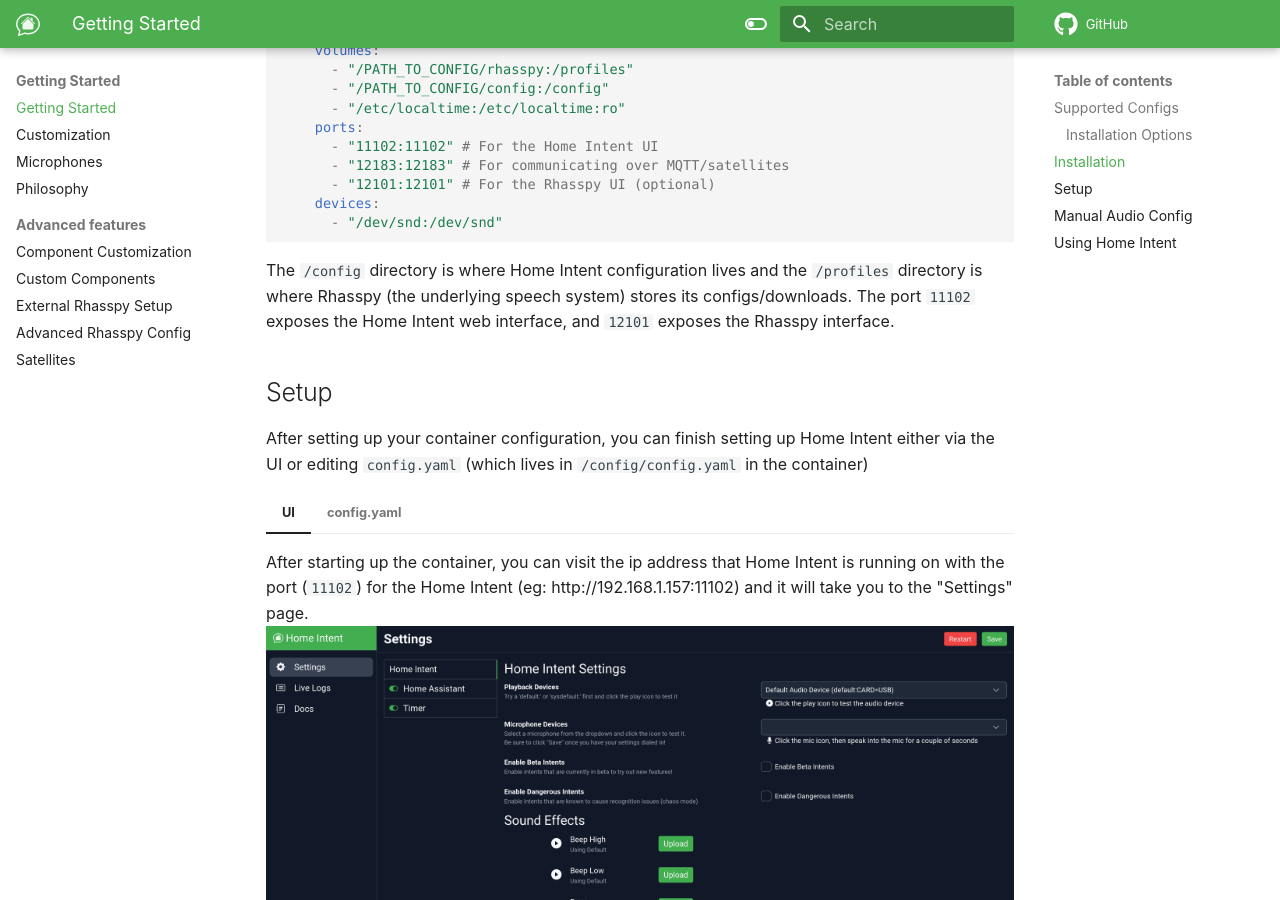
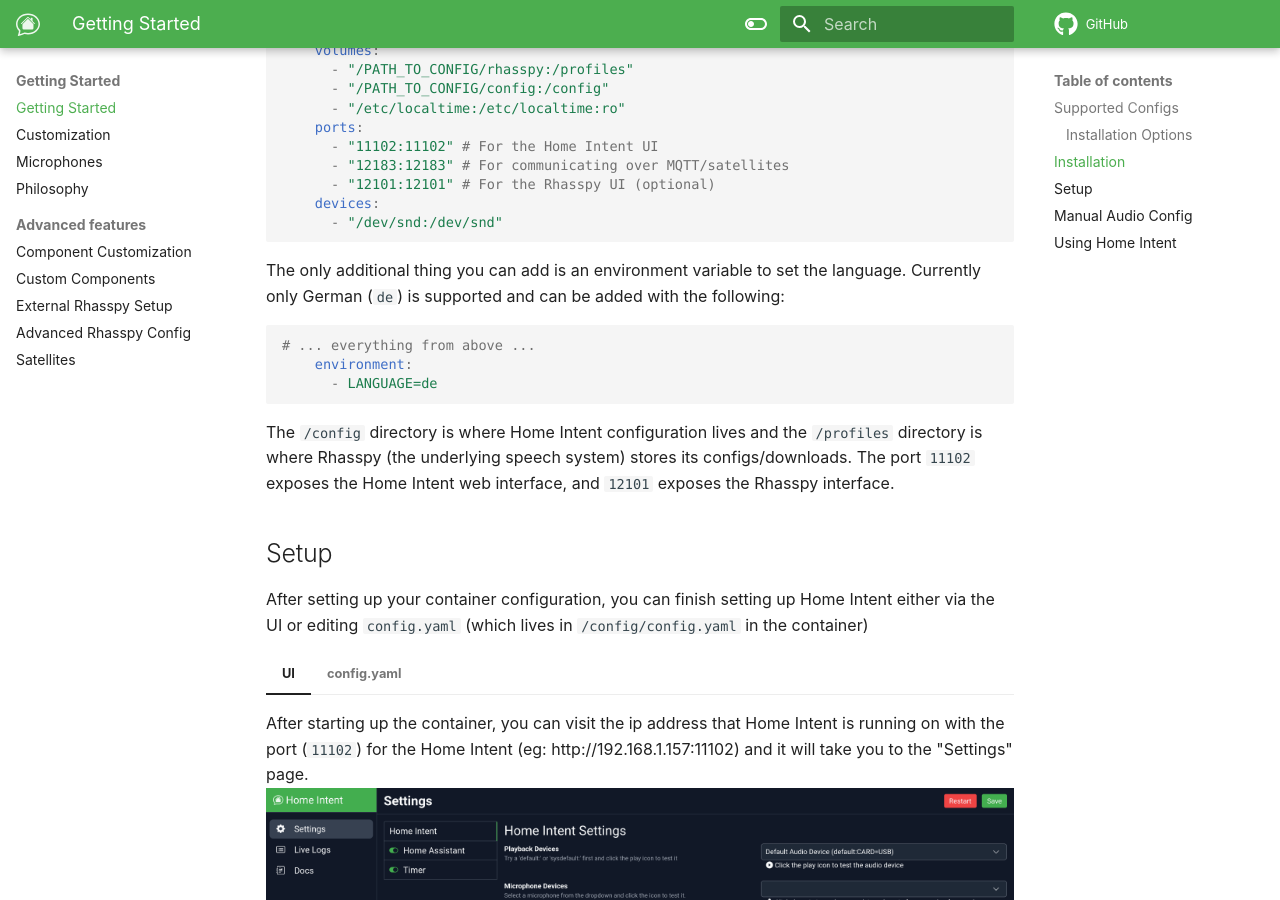
Before and after one commit to JarvyJ/HomeIntent, an MkDocs documentation site: the page built from docs/docs/getting-started/installation.md, in a window 1280 px wide and 900 px high, scrolled down 822 px. Built offline with MkDocs 1.6.1 and Material for MkDocs 9.7.7, drawn with Linux system fonts in a browser that asks for light colours; comment, search, counter and statistics services are not loaded.

Commit message:
Update installation.md

````diff
--- a/docs/docs/getting-started/installation.md
+++ b/docs/docs/getting-started/installation.md
@@ -32,6 +32,13 @@
       - "12101:12101" # For the Rhasspy UI (optional)
     devices:
       - "/dev/snd:/dev/snd"
+```
+
+The only additional thing you can add is an environment variable to set the language. Currently only German (`de`) is supported and can be added with the following:
+```yaml
+# ... everything from above ...
+    environment:
+      - LANGUAGE=de
 ```
 
 The `/config` directory is where Home Intent configuration lives and the `/profiles` directory is where Rhasspy (the underlying speech system) stores its configs/downloads. The port `11102` exposes the Home Intent web interface, and `12101` exposes the Rhasspy interface.
````
